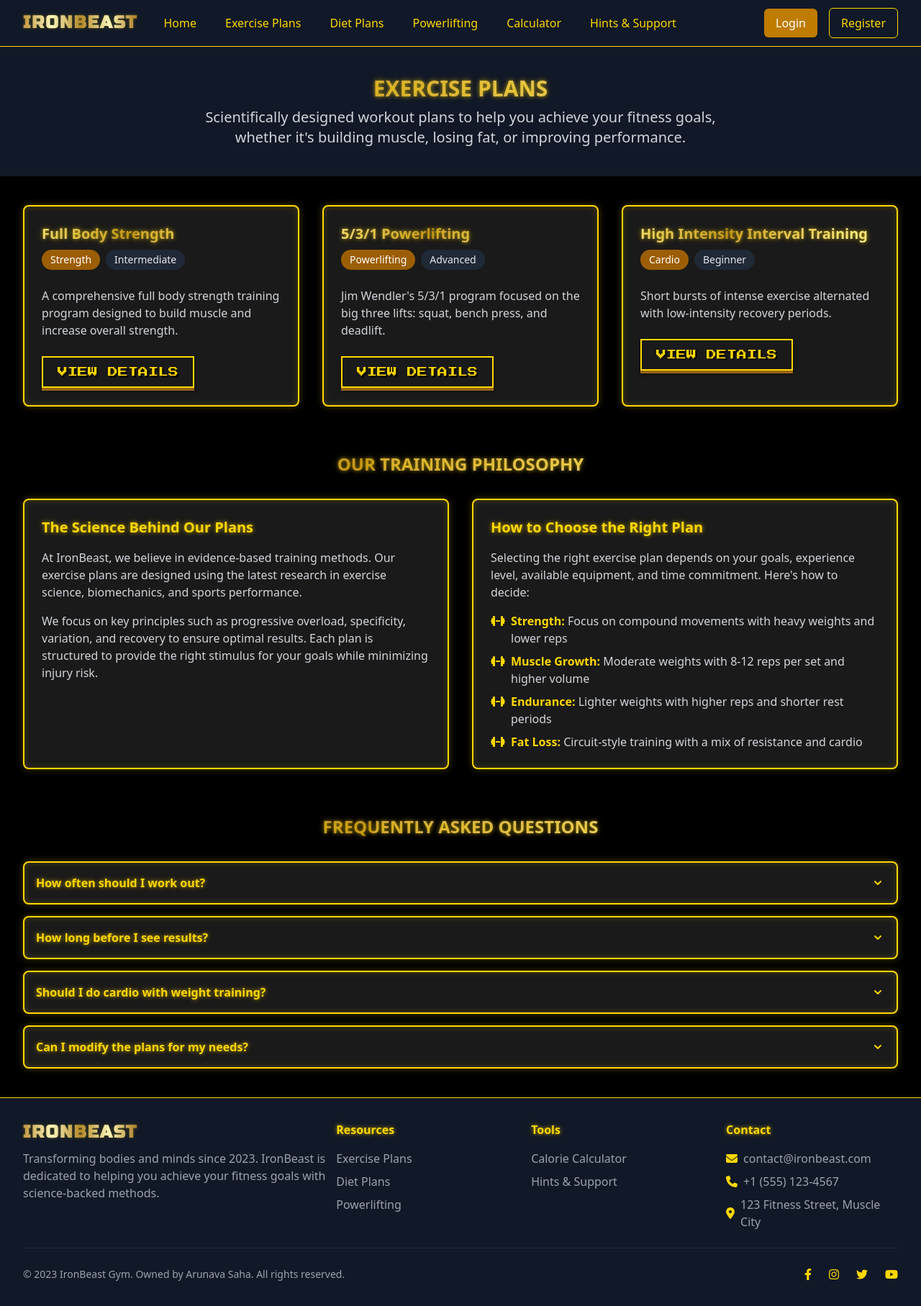
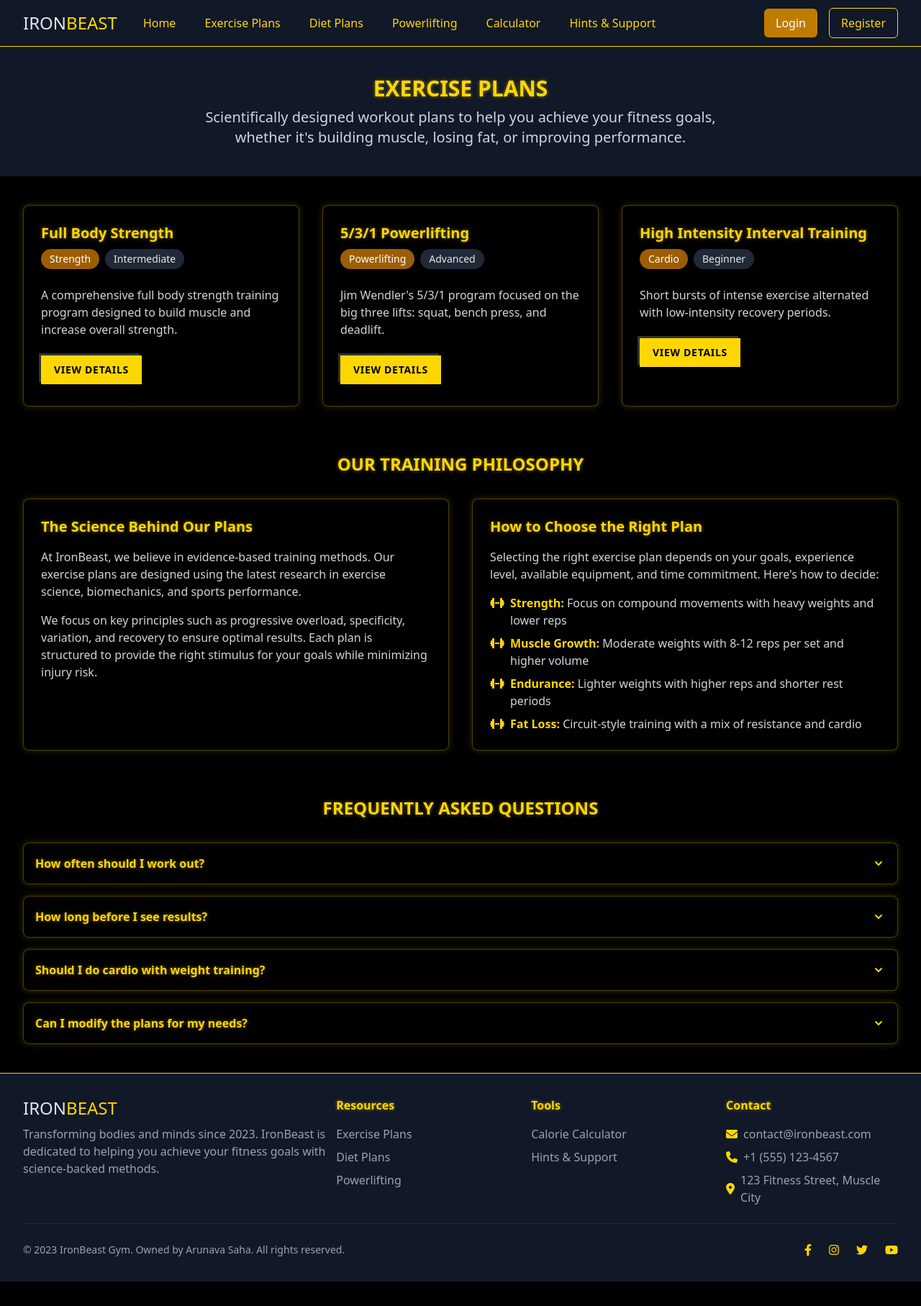
Before and after one commit to suraj34533/IronBeastFitness, a Flask app: page /exercise-plans in a window 1280 px wide. Shown: the whole page at 72% size. After the commit the page ends 1781 px from the top, so only its background shows below. Run offline with Flask 3, Linux system fonts and the light colour scheme; data comes from the database, SQL or seed files in the repository; both versions use the stored data as it was after the commit; data that the repository does not hold is empty; some libraries are stand-ins or nearby versions.

Commit message:
Improve gym website appearance and fix issues with user profile links
Adds a background image, adjusts golden theme, fixes broken profile links, and migrates the database to add new columns to the Exercise table.

Replit-Commit-Author: Agent
Replit-Commit-Session-Id: 747f3872-1295-4237-a803-c0cae1447fce
Replit-Commit-Screenshot-Url: https://storage.googleapis.com/screenshot-production-us-central1/d97bab78-5448-4503-9054-8a43c63bb002/31adc938-c0d9-4880-936d-11326492cb6e.jpg

```diff
--- a/static/css/custom.css
+++ b/static/css/custom.css
@@ -1,199 +1,142 @@
-/* Custom CSS for IronBeast Gym Website */
+/* Custom CSS for IronBeast Gym */
 
-/* Golden Text Effect */
+/* Background image */
+body {
+    background-color: #000;
+    position: relative;
+}
+
+body::before {
+    content: "";
+    position: fixed;
+    top: 0;
+    left: 0;
+    width: 100%;
+    height: 100%;
+    z-index: -1;
+    background-image: url('/static/images/muscular-silhouette.png');
+    background-size: cover;
+    background-position: center;
+    background-repeat: no-repeat;
+    opacity: 0.25; /* Adjust the opacity as needed */
+    pointer-events: none;
+}
+
+/* Golden text styling */
 .golden-text {
     color: #FFD700;
-    text-shadow: 0 0 5px rgba(255, 215, 0, 0.5), 0 0 10px rgba(255, 215, 0, 0.3);
+    text-shadow: 0 0 5px rgba(255, 215, 0, 0.5);
 }
 
-.golden-gradient {
-    background: linear-gradient(to right, #BF953F, #FCF6BA, #B38728, #FBF5B7, #AA771C);
-    -webkit-background-clip: text;
-    -webkit-text-fill-color: transparent;
-    filter: drop-shadow(0 0 2px rgba(255, 215, 0, 0.3));
-}
-
-/* 3D Pixel Button */
-.pixel-button {
-    background-color: #1a1a1a;
-    color: #FFD700;
-    border: 2px solid #FFD700;
-    padding: 10px 20px;
-    font-family: 'Press Start 2P', cursive, system-ui;
-    text-transform: uppercase;
-    position: relative;
-    transition: all 0.2s ease;
-    box-shadow:
-        0 4px 0 #996515,
-        0 5px 5px rgba(0, 0, 0, 0.5);
-    text-shadow: 2px 2px 0 #000;
-}
-
-.pixel-button:hover {
-    background-color: #333;
-    transform: translateY(2px);
-    box-shadow:
-        0 2px 0 #996515,
-        0 3px 3px rgba(0, 0, 0, 0.5);
-}
-
-.pixel-button:active {
-    transform: translateY(4px);
-    box-shadow: none;
-}
-
-/* Card with golden border */
+/* Golden card styling */
 .golden-card {
-    background-color: #1a1a1a;
-    border: 2px solid #FFD700;
-    box-shadow: 0 0 10px rgba(255, 215, 0, 0.3), inset 0 0 10px rgba(255, 215, 0, 0.2);
+    background-color: rgba(0, 0, 0, 0.7);
+    border: 1px solid rgba(255, 215, 0, 0.3);
+    box-shadow: 0 0 10px rgba(255, 215, 0, 0.2);
     transition: all 0.3s ease;
 }
 
 .golden-card:hover {
-    box-shadow: 0 0 15px rgba(255, 215, 0, 0.5), inset 0 0 15px rgba(255, 215, 0, 0.3);
-    transform: translateY(-5px);
+    border-color: rgba(255, 215, 0, 0.6);
+    box-shadow: 0 0 15px rgba(255, 215, 0, 0.4);
 }
 
-/* Shine effect for headings */
-@keyframes shine {
-    0% {
-        background-position: -100%;
+/* Pixel button */
+.pixel-button {
+    background-color: #FFD700;
+    color: #000;
+    font-weight: bold;
+    padding: 0.5rem 1rem;
+    border: none;
+    position: relative;
+    cursor: pointer;
+    text-transform: uppercase;
+    font-size: 0.875rem;
+    letter-spacing: 0.05em;
+    overflow: hidden;
+    transition: all 0.3s;
+    border: 2px solid #FFD700;
+    box-shadow:
+        3px 3px 0 0 rgba(0, 0, 0, 0.8),
+        -3px -3px 0 0 rgba(255, 255, 255, 0.2);
+}
+
+.pixel-button:hover {
+    background-color: #e5c100;
+    transform: translateY(1px);
+    box-shadow:
+        2px 2px 0 0 rgba(0, 0, 0, 0.8),
+        -2px -2px 0 0 rgba(255, 255, 255, 0.2);
+}
+
+.pixel-button:active {
+    transform: translateY(2px);
+    box-shadow:
+        1px 1px 0 0 rgba(0, 0, 0, 0.8),
+        -1px -1px 0 0 rgba(255, 255, 255, 0.2);
+}
+
+/* Golden input */
+.golden-input {
+    transition: all 0.3s ease;
+}
+
+.golden-input:focus {
+    border-color: #FFD700 !important;
+    box-shadow: 0 0 0 1px rgba(255, 215, 0, 0.5) !important;
+}
+
+/* Golden checkbox */
+.golden-checkbox {
+    appearance: none;
+    -webkit-appearance: none;
+    width: 1.25rem;
+    height: 1.25rem;
+    background-color: rgba(0, 0, 0, 0.3);
+    border: 1px solid rgba(255, 215, 0, 0.5);
+    border-radius: 0.25rem;
+    display: inline-block;
+    position: relative;
+    margin-right: 0.5rem;
+    vertical-align: middle;
+    cursor: pointer;
+}
+
+.golden-checkbox:checked {
+    background-color: #FFD700;
+    border-color: #FFD700;
+}
+
+.golden-checkbox:checked::after {
+    content: '✓';
+    font-size: 0.875rem;
+    color: #000;
+    position: absolute;
+    top: 0;
+    left: 0.25rem;
+    line-height: 1.2;
+}
+
+/* Animation for scroll reveal */
+@keyframes fadeInUp {
+    from {
+        opacity: 0;
+        transform: translateY(20px);
     }
-    100% {
-        background-position: 200%;
+    to {
+        opacity: 1;
+        transform: translateY(0);
     }
 }
 
-.shine-effect {
-    background: linear-gradient(90deg, #BF953F, #FCF6BA, #B38728, #FBF5B7, #AA771C);
-    background-size: 200% auto;
-    -webkit-background-clip: text;
-    -webkit-text-fill-color: transparent;
-    animation: shine 3s linear infinite;
-}
-
-/* Hero section with gradient overlay */
-.hero-section {
-    position: relative;
-    background-color: #000;
-    overflow: hidden;
-}
-
-.hero-section::before {
-    content: '';
-    position: absolute;
-    top: 0;
-    left: 0;
-    right: 0;
-    bottom: 0;
-    background: linear-gradient(135deg, rgba(0,0,0,0.8) 0%, rgba(26,26,26,0.6) 100%);
-    z-index: 1;
-}
-
-.hero-content {
-    position: relative;
-    z-index: 2;
-}
-
-/* Custom scrollbar */
-::-webkit-scrollbar {
-    width: 10px;
-}
-
-::-webkit-scrollbar-track {
-    background: #1a1a1a;
-}
-
-::-webkit-scrollbar-thumb {
-    background: #FFD700;
-    border-radius: 5px;
-}
-
-::-webkit-scrollbar-thumb:hover {
-    background: #B38728;
-}
-
-/* Golden input focus */
-.golden-input:focus {
-    border-color: #FFD700;
-    box-shadow: 0 0 0 3px rgba(255, 215, 0, 0.25);
-    outline: none;
-}
-
-/* Progress bar with golden filling */
-.golden-progress {
-    height: 20px;
-    background-color: #1a1a1a;
-    border-radius: 10px;
-    border: 1px solid #333;
-    overflow: hidden;
-}
-
-.golden-progress-bar {
-    height: 100%;
-    background: linear-gradient(90deg, #B38728 0%, #FBF5B7 50%, #AA771C 100%);
-    border-radius: 10px;
-    transition: width 0.5s ease;
-}
-
-/* Custom checkbox with golden check */
-.golden-checkbox {
-    appearance: none;
-    width: 20px;
-    height: 20px;
-    background-color: #1a1a1a;
-    border: 2px solid #FFD700;
-    border-radius: 4px;
-    cursor: pointer;
-    position: relative;
-}
-
-.golden-checkbox:checked::before {
-    content: '✓';
-    position: absolute;
-    top: 50%;
-    left: 50%;
-    transform: translate(-50%, -50%);
-    color: #FFD700;
-    font-weight: bold;
-}
-
-/* Glowing effect for important elements */
-.glow-effect {
-    box-shadow: 0 0 10px #FFD700, 0 0 20px #FFD700, 0 0 30px #FFD700;
-    animation: glow 1.5s ease-in-out infinite alternate;
-}
-
-@keyframes glow {
-    from {
-        box-shadow: 0 0 5px #FFD700, 0 0 10px #FFD700, 0 0 15px #FFD700;
-    }
-    to {
-        box-shadow: 0 0 10px #FFD700, 0 0 20px #FFD700, 0 0 30px #FFD700;
-    }
-}
-
-/* Logo text styling */
-.logo-text {
-    font-family: 'Russo One', sans-serif, system-ui;
-    font-weight: bold;
-    text-transform: uppercase;
-    letter-spacing: 2px;
+.animate-on-scroll {
+    animation: fadeInUp 0.5s ease forwards;
 }
 
 /* Responsive adjustments */
 @media (max-width: 640px) {
-    .hero-content {
-        padding: 2rem 1rem;
-    }
-
     .pixel-button {
-        padding: 8px 16px;
-        font-size: 0.9rem;
-    }
-
-    .golden-card {
-        margin-bottom: 1rem;
+        font-size: 0.75rem;
+        padding: 0.375rem 0.75rem;
     }
 }
--- a/templates/base.html
+++ b/templates/base.html
@@ -82,8 +82,8 @@
                                 <i class="fas fa-chevron-down text-xs"></i>
                             </button>
                             <div class="absolute right-0 mt-2 w-48 bg-gray-900 border border-gray-800 rounded-md shadow-lg py-1 z-50 hidden group-hover:block">
-                                <a href="#" class="block px-4 py-2 text-sm text-gray-300 hover:bg-gray-800">Profile</a>
-                                <a href="#" class="block px-4 py-2 text-sm text-gray-300 hover:bg-gray-800">My Workouts</a>
+                                <a href="{{ url_for('profile') }}" class="block px-4 py-2 text-sm text-gray-300 hover:bg-gray-800">Profile</a>
+                                <a href="{{ url_for('profile') }}#workouts" class="block px-4 py-2 text-sm text-gray-300 hover:bg-gray-800">My Workouts</a>
                                 <a href="{{ url_for('logout') }}" class="block px-4 py-2 text-sm text-gray-300 hover:bg-gray-800">Logout</a>
                             </div>
                         </div>
@@ -118,8 +118,8 @@
             <div class="px-2 pt-2 pb-3 border-t border-gray-800">
                 {% if current_user.is_authenticated %}
                     <div class="px-3 py-2 text-gold-500 font-medium">{{ current_user.username }}</div>
-                    <a href="#" class="block px-3 py-2 text-gray-300 hover:text-white hover:bg-gray-800 transition duration-150">Profile</a>
-                    <a href="#" class="block px-3 py-2 text-gray-300 hover:text-white hover:bg-gray-800 transition duration-150">My Workouts</a>
+                    <a href="{{ url_for('profile') }}" class="block px-3 py-2 text-gray-300 hover:text-white hover:bg-gray-800 transition duration-150">Profile</a>
+                    <a href="{{ url_for('profile') }}#workouts" class="block px-3 py-2 text-gray-300 hover:text-white hover:bg-gray-800 transition duration-150">My Workouts</a>
                     <a href="{{ url_for('logout') }}" class="block px-3 py-2 text-gray-300 hover:text-white hover:bg-gray-800 transition duration-150">Logout</a>
                 {% else %}
                     <a href="{{ url_for('login') }}" class="block px-3 py-2 text-gold-500 hover:text-white hover:bg-gray-800 transition duration-150">Login</a>
```
Also changed, not shown: migrate_db.py (added, +42 -0 lines), instance/ironbeast.db, static/images/muscular-silhouette.png (added).
